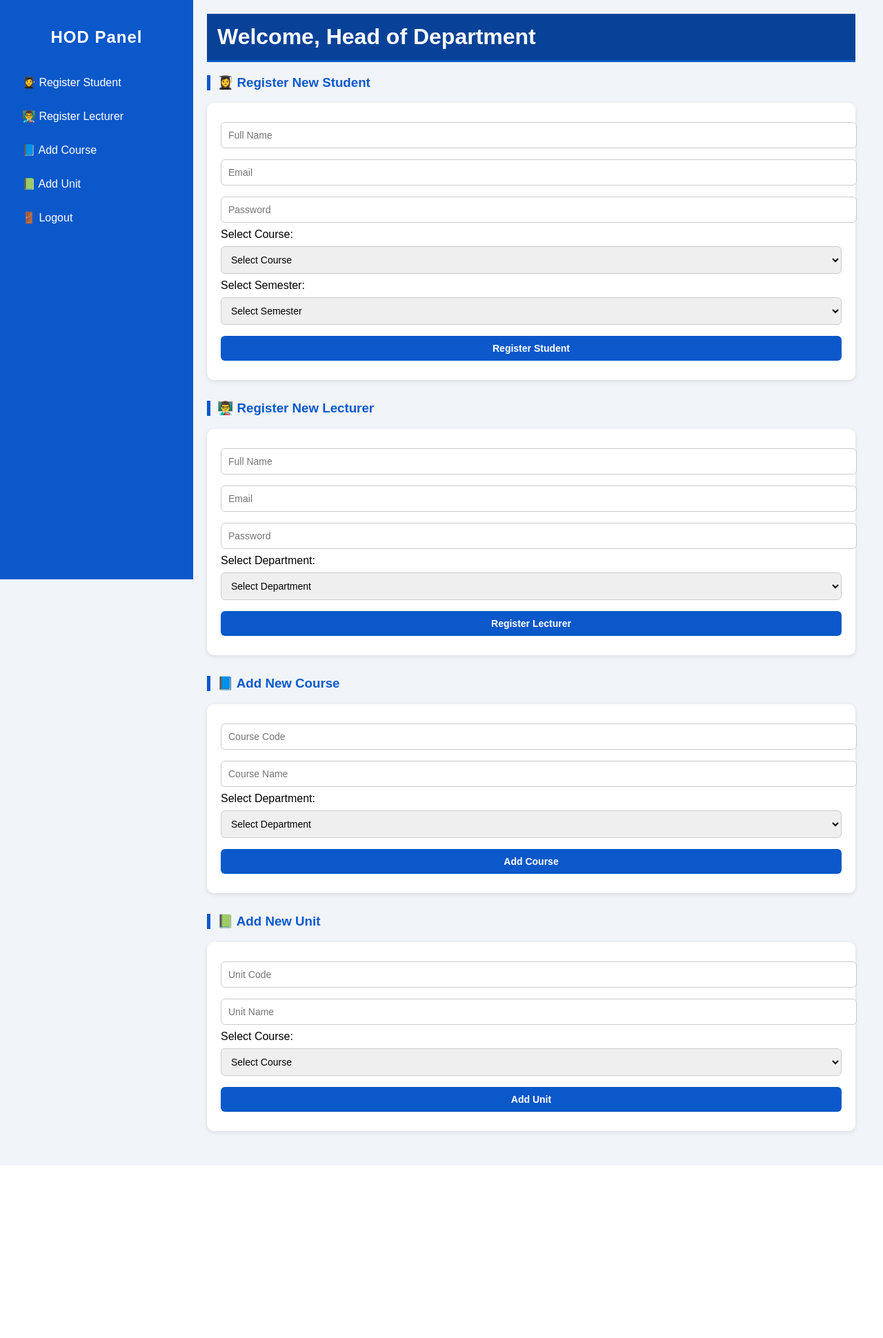
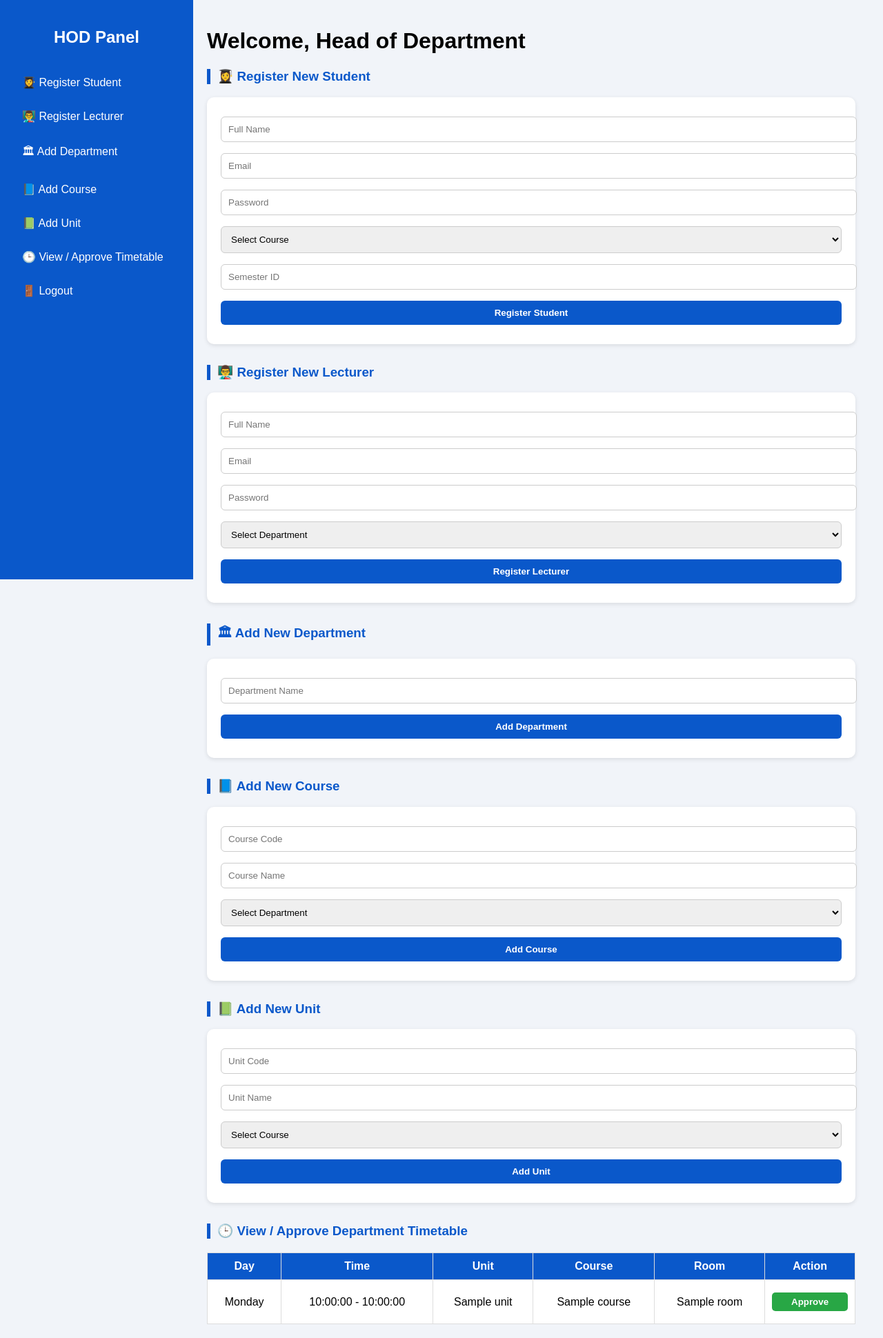
Before and after one commit to waithererojanice-hub/My-project, a PHP site: page /hod_dashboard.php in a window 1280 px wide. Shown: the whole page at 69% size. Before the commit the page ends 1690 px from the top, so only its background shows below. Run offline with PHP 8.4, Linux system fonts and the light colour scheme; tables that the repository leaves empty hold one stand-in row (values such as "Sample post").

Commit message:
State the changes you have made e.g; Upadated hod_dashboard.php

```diff
--- a/hod_dashboard.php
+++ b/hod_dashboard.php
@@ -15,8 +15,6 @@ session_start();
         background-color: #f1f4f9;
         display: flex;
     }
-
-    /* Sidebar */
     .sidebar {
         width: 240px;
         background-color: #0a58ca;
@@ -25,14 +23,10 @@ session_start();
         position: fixed;
         padding: 20px;
     }
-
     .sidebar h2 {
         text-align: center;
         margin-bottom: 30px;
-        color: #fff;
-        letter-spacing: 1px;
     }
-
     .sidebar a {
         display: block;
         color: white;
@@ -42,46 +36,33 @@ session_start();
         border-radius: 6px;
         transition: background 0.3s;
     }
-
     .sidebar a:hover {
         background-color: #084298;
     }
-
-    /* Main content */
     .main {
         margin-left: 260px;
         padding: 20px 40px;
         width: 100%;
     }
-
     h3 {
         color: #0a58ca;
         border-left: 5px solid #0a58ca;
         padding-left: 10px;
     }
-
     form {
         background: white;
         border-radius: 10px;
         box-shadow: 0 2px 6px rgba(0,0,0,0.1);
         padding: 20px;
         margin-bottom: 30px;
-        transition: transform 0.2s;
     }
-
-    form:hover {
-        transform: scale(1.01);
-    }
-
     input, select, button {
         width: 100%;
         padding: 10px;
         margin: 8px 0;
         border-radius: 6px;
         border: 1px solid #ccc;
-        font-size: 14px;
     }
-
     button {
         background-color: #0a58ca;
         color: white;
@@ -89,24 +70,45 @@ session_start();
         font-weight: bold;
         cursor: pointer;
     }
-
     button:hover {
         background-color: #084298;
     }
-
-    .header {
-        background-color: #084298;
+    table {
+        width: 100%;
+        border-collapse: collapse;
+        margin-top: 20px;
+        background: white;
+    }
+    th, td {
+        padding: 10px;
+        border: 1px solid #ddd;
+        text-align: center;
+    }
+    th {
+        background: #0a58ca;
         color: white;
-        padding: 15px;
-        text-align: right;
-        border-bottom: 3px solid #0a58ca;
     }
-
-    .header h1 {
-        margin: 0;
-        text-align: left;
+    .approve-btn {
+        background: #28a745;
+        color: white;
+        padding: 6px 10px;
+        border-radius: 5px;
+        cursor: pointer;
+        text-decoration: none;
+    }
+    .approve-btn:hover {
+        background: #218838;
+    }
+    .approved-label {
+        color: green;
+        font-weight: bold;
     }
 </style>
+<script>
+function approveTimetable(button) {
+    button.parentElement.innerHTML = "<span class='approved-label'>✅ Approved</span>";
+}
+</script>
 </head>
 <body>
 
@@ -114,15 +116,15 @@ session_start();
     <h2>HOD Panel</h2>
     <a href="#students">👩‍🎓 Register Student</a>
     <a href="#lecturers">👨‍🏫 Register Lecturer</a>
+    <a href="#departments">🏛 Add Department</a>
     <a href="#courses">📘 Add Course</a>
     <a href="#units">📗 Add Unit</a>
+    <a href="#timetable">🕒 View / Approve Timetable</a>
     <a href="logout.php">🚪 Logout</a>
 </div>
 
 <div class="main">
-    <div class="header">
-        <h1>Welcome, Head of Department</h1>
-    </div>
+    <h1>Welcome, Head of Department</h1>
 
     <!-- Register Student -->
     <section id="students">
@@ -132,8 +134,6 @@ session_start();
             <input type="text" name="full_name" placeholder="Full Name" required>
             <input type="email" name="email" placeholder="Email" required>
             <input type="password" name="password" placeholder="Password" required>
-
-            <label>Select Course:</label>
             <select name="course_id" required>
                 <option value="">Select Course</option>
                 <?php
@@ -143,18 +143,7 @@ session_start();
                 }
                 ?>
             </select>
-
-            <label>Select Semester:</label>
-            <select name="semester_id" required>
-                <option value="">Select Semester</option>
-                <?php
-                $semesters = $conn->query("SELECT * FROM semesters");
-                while ($s = $semesters->fetch_assoc()) {
-                    echo "<option value='{$s['semester_id']}'>{$s['semester_name']}</option>";
-                }
-                ?>
-            </select>
-
+            <input type="number" name="semester_id" placeholder="Semester ID" required>
             <button type="submit">Register Student</button>
         </form>
     </section>
@@ -167,8 +156,6 @@ session_start();
             <input type="text" name="full_name" placeholder="Full Name" required>
             <input type="email" name="email" placeholder="Email" required>
             <input type="password" name="password" placeholder="Password" required>
-
-            <label>Select Department:</label>
             <select name="department_id" required>
                 <option value="">Select Department</option>
                 <?php
@@ -178,8 +165,17 @@ session_start();
                 }
                 ?>
             </select>
+            <button type="submit">Register Lecturer</button>
+        </form>
+    </section>
 
-            <button type="submit">Register Lecturer</button>
+    <!-- Add Department -->
+    <section id="departments">
+        <h3>🏛 Add New Department</h3>
+        <form method="POST" action="">
+            <input type="hidden" name="action" value="add_department">
+            <input type="text" name="department_name" placeholder="Department Name" required>
+            <button type="submit">Add Department</button>
         </form>
     </section>
 
@@ -190,8 +186,6 @@ session_start();
             <input type="hidden" name="action" value="add_course">
             <input type="text" name="course_code" placeholder="Course Code" required>
             <input type="text" name="course_name" placeholder="Course Name" required>
-
-            <label>Select Department:</label>
             <select name="department_id" required>
                 <option value="">Select Department</option>
                 <?php
@@ -201,7 +195,6 @@ session_start();
                 }
                 ?>
             </select>
-
             <button type="submit">Add Course</button>
         </form>
     </section>
@@ -213,8 +206,6 @@ session_start();
             <input type="hidden" name="action" value="add_unit">
             <input type="text" name="unit_code" placeholder="Unit Code" required>
             <input type="text" name="unit_name" placeholder="Unit Name" required>
-
-            <label>Select Course:</label>
             <select name="course_id" required>
                 <option value="">Select Course</option>
                 <?php
@@ -224,10 +215,52 @@ session_start();
                 }
                 ?>
             </select>
-
             <button type="submit">Add Unit</button>
         </form>
     </section>
+
+    <!-- View / Approve Timetable -->
+    <section id="timetable">
+        <h3>🕒 View / Approve Department Timetable</h3>
+        <?php
+        $query = "
+            SELECT t.timetable_id, t.day_of_week, t.start_time, t.end_time,
+                   u.unit_name, c.course_name, r.room_name
+            FROM timetables t
+            JOIN units u ON t.unit_id = u.unit_id
+            JOIN courses c ON t.course_id = c.course_id
+            JOIN rooms r ON t.room_id = r.room_id
+            ORDER BY t.day_of_week, t.start_time
+        ";
+        $result = $conn->query($query);
+
+        if ($result->num_rows > 0) {
+            echo "<table>
+                    <tr>
+                        <th>Day</th>
+                        <th>Time</th>
+                        <th>Unit</th>
+                        <th>Course</th>
+                        <th>Room</th>
+                        <th>Action</th>
+                    </tr>";
+            while ($row = $result->fetch_assoc()) {
+                echo "<tr>
+                        <td>{$row['day_of_week']}</td>
+                        <td>{$row['start_time']} - {$row['end_time']}</td>
+                        <td>{$row['unit_name']}</td>
+                        <td>{$row['course_name']}</td>
+                        <td>{$row['room_name']}</td>
+                        <td><button class='approve-btn' onclick='approveTimetable(this)'>Approve</button></td>
+                      </tr>";
+            }
+            echo "</table>";
+        } else {
+            echo "<p>No timetable records found.</p>";
+        }
+        ?>
+    </section>
+
 </div>
 </body>
 </html>
@@ -236,28 +269,35 @@ session_start();
 if ($_SERVER["REQUEST_METHOD"] == "POST" && isset($_POST['action'])) {
     $action = $_POST['action'];
 
-    if ($action === 'add_student') {
+    if ($action == 'add_student') {
         $stmt = $conn->prepare("INSERT INTO students (full_name, email, password, course_id, semester_id) VALUES (?, ?, ?, ?, ?)");
         $stmt->bind_param("sssii", $_POST['full_name'], $_POST['email'], $_POST['password'], $_POST['course_id'], $_POST['semester_id']);
         $stmt->execute();
         echo "<script>alert('✅ Student registered successfully!');</script>";
     }
 
-    elseif ($action === 'add_lecturer') {
+    if ($action == 'add_lecturer') {
         $stmt = $conn->prepare("INSERT INTO lecturers (full_name, email, password, department_id) VALUES (?, ?, ?, ?)");
         $stmt->bind_param("sssi", $_POST['full_name'], $_POST['email'], $_POST['password'], $_POST['department_id']);
         $stmt->execute();
         echo "<script>alert('✅ Lecturer registered successfully!');</script>";
     }
 
-    elseif ($action === 'add_course') {
+    if ($action == 'add_department') {
+        $stmt = $conn->prepare("INSERT INTO departments (department_name) VALUES (?)");
+        $stmt->bind_param("s", $_POST['department_name']);
+        $stmt->execute();
+        echo "<script>alert('✅ Department added successfully!');</script>";
+    }
+
+    if ($action == 'add_course') {
         $stmt = $conn->prepare("INSERT INTO courses (course_code, course_name, department_id) VALUES (?, ?, ?)");
         $stmt->bind_param("ssi", $_POST['course_code'], $_POST['course_name'], $_POST['department_id']);
         $stmt->execute();
         echo "<script>alert('✅ Course added successfully!');</script>";
     }
 
-    elseif ($action === 'add_unit') {
+    if ($action == 'add_unit') {
         $stmt = $conn->prepare("INSERT INTO units (unit_code, unit_name, course_id) VALUES (?, ?, ?)");
         $stmt->bind_param("ssi", $_POST['unit_code'], $_POST['unit_name'], $_POST['course_id']);
         $stmt->execute();
```
